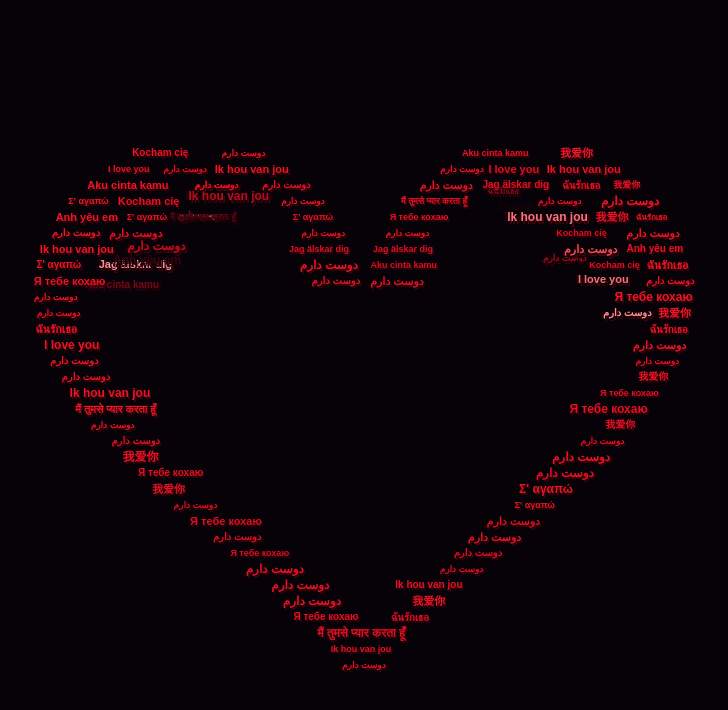
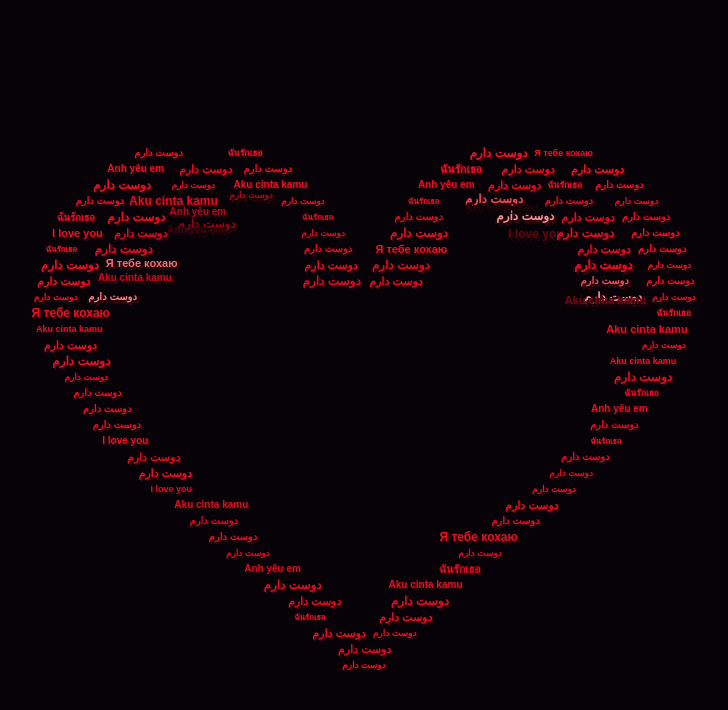
Before and after one commit to osafari599-coder/love-heart, a plain HTML site: page index.html in a window 1280 px wide. Shown: the whole page, without its empty margins (279-1007 px from the left). Drawn offline with Linux system fonts and the light colour scheme.

Commit message:
Update index.html

```diff
--- a/index.html
+++ b/index.html
@@ -41,8 +41,8 @@ const FLASH = [1.0, 0.78, 0.78];
 const PHRASES = [
   "I love you", "دوست دارم", "دوست دارم", "دوست دارم",
   "دوست دارم", "دوست دارم", "دوست دارم", "دوست دارم",
-  "دوست دارم", "我爱你", "मैं तुमसे प्यार करता हूँ",
-  "Σ' αγαπώ", "Ik hou van jou", "Jag älskar dig", "Kocham cię",
+  "دوست دارم", "دوست دارم",
+  "دوست دارم", "دوست دارم", "دوست دارم", "دوست دارم",
   "ฉันรักเธอ", "Anh yêu em", "Aku cinta kamu", "Я тебе кохаю"
 ];
 
```
